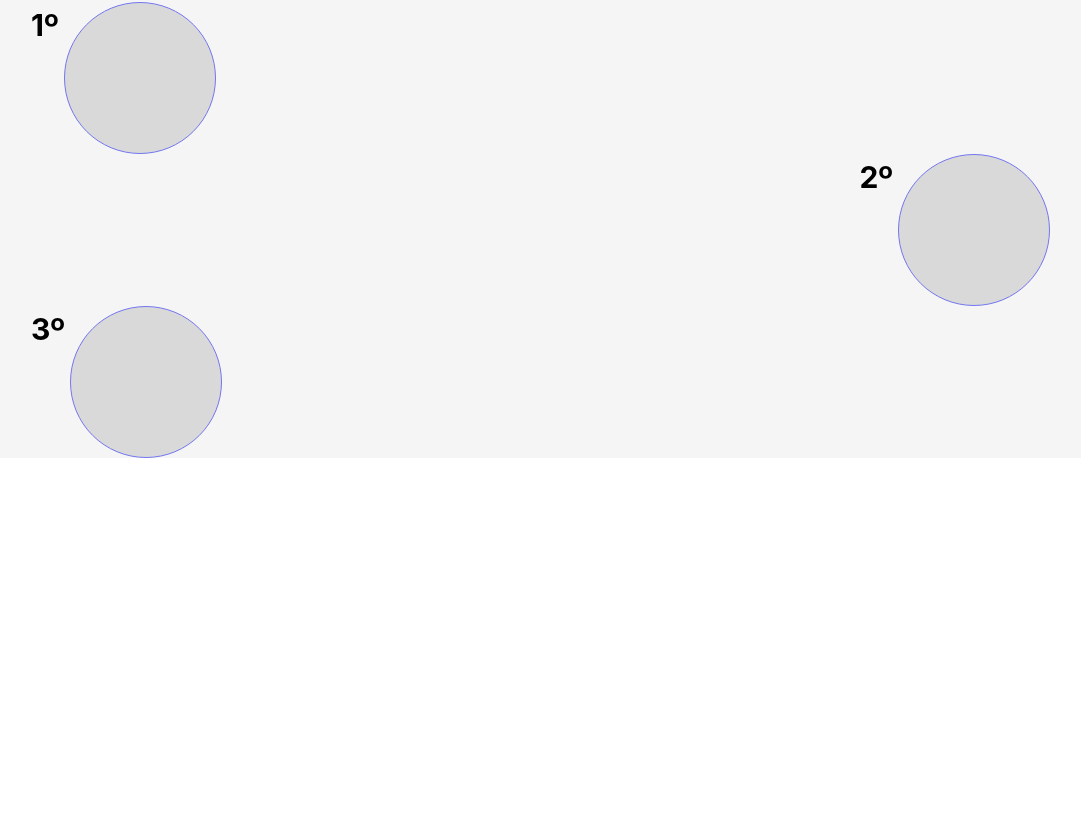
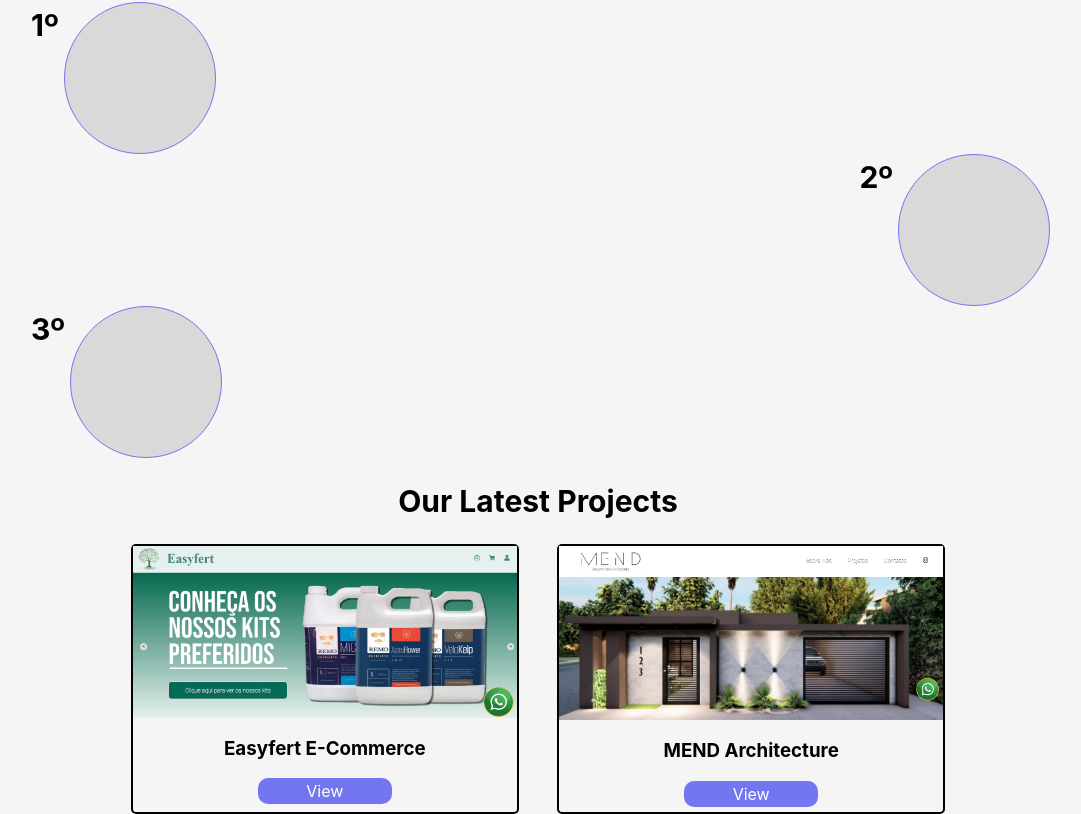
Before and after one commit to FelipeCastanheira/JLFC, a React (Create React App) app: page / in a window 1280 px wide. Shown: the part 586-1400 px from the top of the page, without its empty margins (102-1183 px from the left). Before the commit the page ends 1044 px from the top, so only its background shows below. Built offline with nearby package versions, Linux system fonts and the light colour scheme.

Commit message:
project section

```diff
--- a/src/App.js
+++ b/src/App.js
@@ -1,18 +1,17 @@
-import './App.css';
-import React from 'react';
-import Navbar from './components/header/Navbar';
-import Main from './components/main/Main';
-import About from './components/about/About';
-
-
-
+import "./App.css";
+import React from "react";
+import Navbar from "./components/header/Navbar";
+import Main from "./components/main/Main";
+import About from "./components/about/About";
+import OurProjects from "./components/projects/OurProjects";
 
 function App() {
   return (
     <div className="App">
-     <Navbar/>
-     <Main/>
-  <About/>
+      <Navbar />
+      <Main />
+      <About />
+      <OurProjects />
     </div>
   );
 }
--- /dev/null
+++ b/src/components/projectcard/ProjectCard.js
@@ -0,0 +1,18 @@
+import React from "react";
+import ProjectCardContainer from "./ProjectCard.styles";
+
+const ProjectCard = (props) => {
+  return (
+    <ProjectCardContainer>
+      <img src={props.imgsrc} alt="image" />
+      <h3>{props.title}</h3>
+      <div>
+        <div className="button">
+          <a href={props.view}>View</a>
+        </div>
+      </div>
+    </ProjectCardContainer>
+  );
+};
+
+export default ProjectCard;
--- /dev/null
+++ b/src/components/projectcard/ProjectCard.styles.js
@@ -0,0 +1,40 @@
+import styled from "styled-components";
+
+const ProjectCardContainer = styled.div`
+
+  width: 30vw;
+  border: solid 2px ;
+  border-radius: 5px;
+  display: flex;
+  flex-direction: column;
+  align-items: center;
+
+  img{
+    width: 100%;
+  }
+
+  .button{
+    border: solid var(--tertiary);
+    border-radius: 10px;
+    background-color:var(--tertiary) ;
+    width: 10vw;
+    margin-bottom: 5px;
+  }
+
+  .button:hover{
+    cursor: pointer;
+    border: solid black;
+    transition: .3s ;
+  }
+
+  a{
+    color: white;
+    text-decoration: none;
+  }
+  @media screen and (max-width: 780px) {
+  }
+  @media screen and (max-width: 380px) {
+  }
+`;
+
+export default ProjectCardContainer;
--- /dev/null
+++ b/src/components/projects/OurProjects.js
@@ -0,0 +1,27 @@
+import React from "react";
+import ProjectData from "./ProjectData";
+import ProjectCard from "../projectcard/ProjectCard";
+import OurProjectContainer from "./OurProjects.styles";
+
+
+const OurProjects = () => {
+  return (
+    <OurProjectContainer>
+        <h2>Our Latest Projects</h2>
+        <div className="main">
+           {ProjectData.map((props, ind) => {
+            return  (
+                <ProjectCard
+                key={ind}
+                imgsrc={props.imgsrc}
+                title={props.title}
+                view={props.view}
+                />
+            );
+           })}
+        </div>
+    </OurProjectContainer>
+  )
+}
+
+export default OurProjects
--- /dev/null
+++ b/src/components/projects/OurProjects.styles.js
@@ -0,0 +1,26 @@
+import styled from "styled-components";
+
+const OurProjectContainer = styled.div`
+  background-color: var(--secondary);
+  display: flex;
+  flex-direction: column;
+  justify-content: center;
+  align-items: center;
+
+  h2 {
+    font-size: 30px;
+  }
+
+  .main {
+    display: flex;
+    flex-wrap: wrap;
+    gap: 3vw;
+  }
+
+  @media screen and (max-width: 780px) {
+  }
+  @media screen and (max-width: 380px) {
+  }
+`;
+
+export default OurProjectContainer;
--- /dev/null
+++ b/src/components/projects/ProjectData.js
@@ -0,0 +1,18 @@
+import easyfert from '../../assets/easyfert.png'
+import mend from '../../assets/mend.png'
+
+const ProjectData = [
+    {
+        imgsrc: easyfert,
+        title: "Easyfert E-Commerce",
+        view: "https://easyfert.com.br",
+    },
+    {
+        imgsrc: mend,
+        title: "MEND Architecture",
+        view: "https://clever-kataifi-ac2d1f.netlify.app",
+
+    },
+];
+
+export default ProjectData
--- a/src/index.css
+++ b/src/index.css
@@ -6,6 +6,7 @@
   -webkit-font-smoothing: antialiased;
   -moz-osx-font-smoothing: grayscale;
   overflow-x: hidden;
+  background-color: var(--secondary)
 }
 
 code {
@@ -19,6 +20,6 @@
   --tertiary: #7376f0;
 }
 
-a{
+a {
   text-decoration: none;
 }
```
Also changed, not shown: src/assets/easyfert.png (added), src/assets/mend.png (added).
